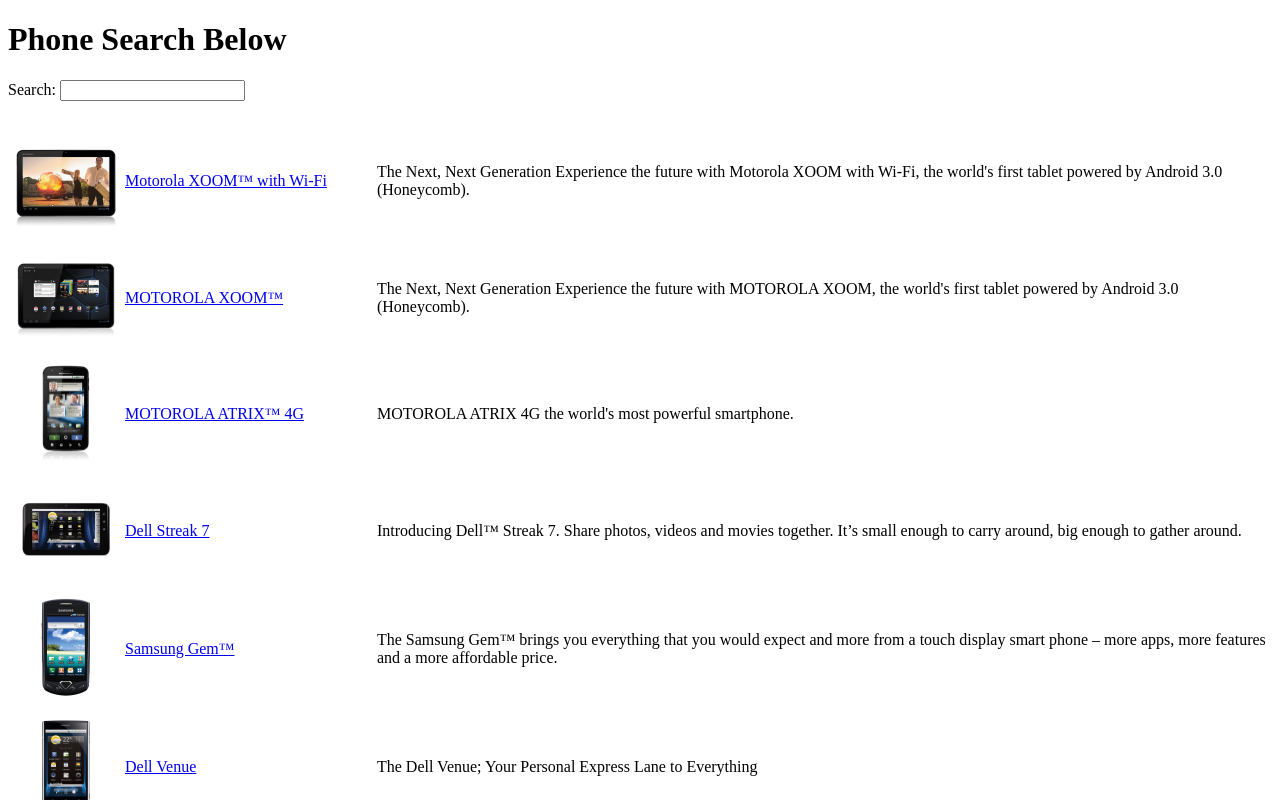
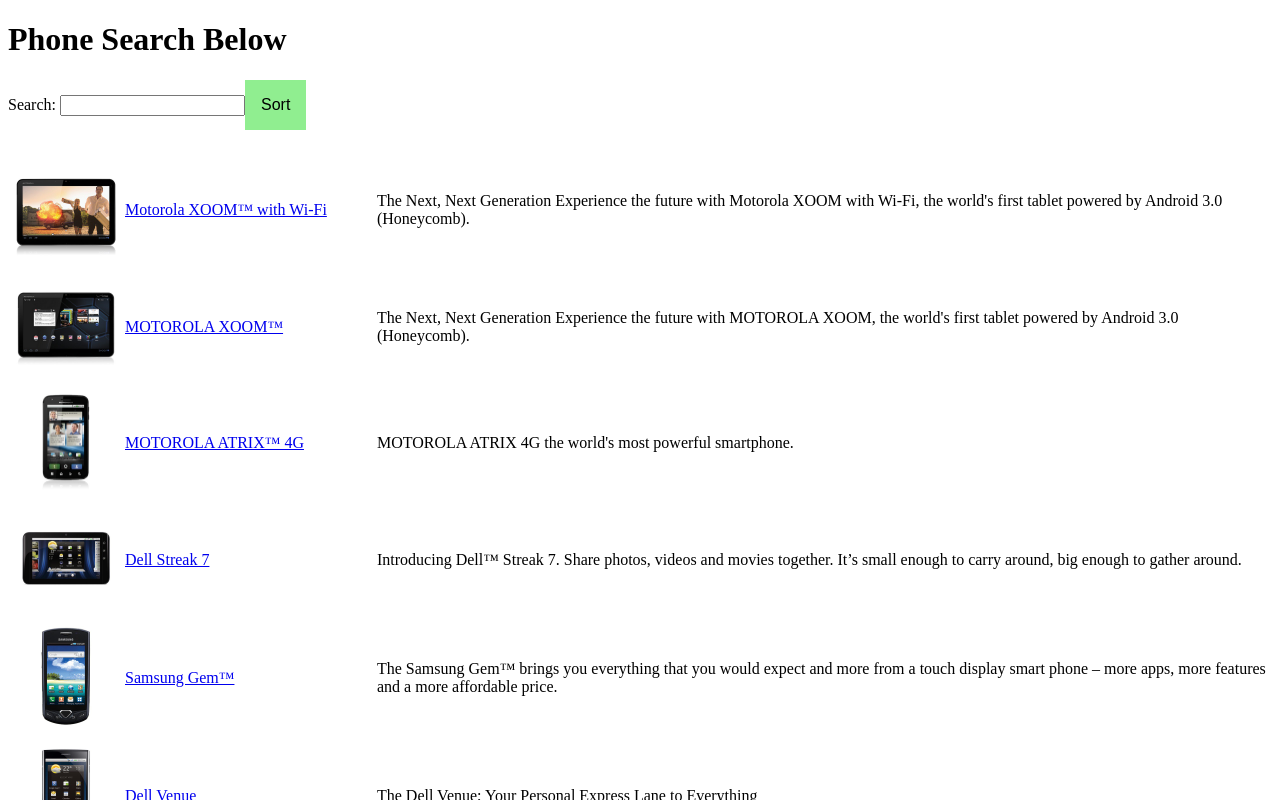
Before and after one commit to Late515/tuoteluottelo, an Angular app: page / in a window 1280 px wide. Shown: the top 800 px of the page. Built offline with nearby package versions, Linux system fonts and the light colour scheme.

Commit message:
"osa 7 sort ominaisuus"

```diff
--- a/src/app/phonelist/phonelist.component.css
+++ b/src/app/phonelist/phonelist.component.css
@@ -11,3 +11,44 @@
   max-width: 100px;
   padding: 5px;
 }
+
+.dropbtn {
+  background-color: lightgreen;
+  color: black;
+  padding: 16px;
+  font-size: 16px;
+  border: none;
+}
+
+.dropdown {
+  position: relative;
+  display: inline-block;
+}
+
+.dropdown-content {
+  display: none;
+  position: absolute;
+  background-color: #f1f1f1;
+  min-width: 160px;
+  box-shadow: 0px 8px 16px 0px rgba(0, 0, 0, 0.2);
+  z-index: 1;
+}
+
+.dropdown-content a {
+  color: black;
+  padding: 12px 16px;
+  text-decoration: none;
+  display: block;
+}
+
+.dropdown-content a:hover {
+  background-color: #ddd;
+}
+
+.dropdown:hover .dropdown-content {
+  display: block;
+}
+
+.dropdown:hover .dropbtn {
+  background-color: green;
+}
--- a/src/app/phonelist/phonelist.component.html
+++ b/src/app/phonelist/phonelist.component.html
@@ -1,4 +1,13 @@
 <filter-textbox (changed)="filter($event)"></filter-textbox>
+
+<div class="dropdown">
+  <button class="dropbtn">Sort</button>
+  <div class="dropdown-content">
+    <a (click)="sort('age')" href="#">Age</a>
+    <a (click)="sort('name')" href="#">Alphabetical</a>
+  </div>
+</div>
+
 <br />
 <br />
 <table class="table table-hover">
--- a/src/app/phonelist/phonelist.component.ts
+++ b/src/app/phonelist/phonelist.component.ts
@@ -1,6 +1,7 @@
 import { Component, OnInit } from '@angular/core';
 import phoneData from '/Users/s2201201/Documents/portfolio/angularin-perusteet/angular-projektit/datan-hakeminen-json-tiedostosta/src/assets/phones/phones.json';
 import { IPhone } from '../shared/interfaces';
+import { SorterService } from '../core/sorter.service';
 
 @Component({
   selector: 'app-phonelist',
@@ -11,7 +12,7 @@
   title!: string;
   phones: IPhone[] = phoneData;
 
-  constructor() {}
+  constructor(private sorterService: SorterService) {}
 
   filteredPhones: IPhone[] = phoneData;
 
@@ -28,4 +29,9 @@
       this.filteredPhones = this.phones;
     }
   }
+
+  sort(prop: string) {
+    // A sorter service will handle the sorting
+    this.sorterService.sort(this.filteredPhones, prop);
+  }
 }
```
